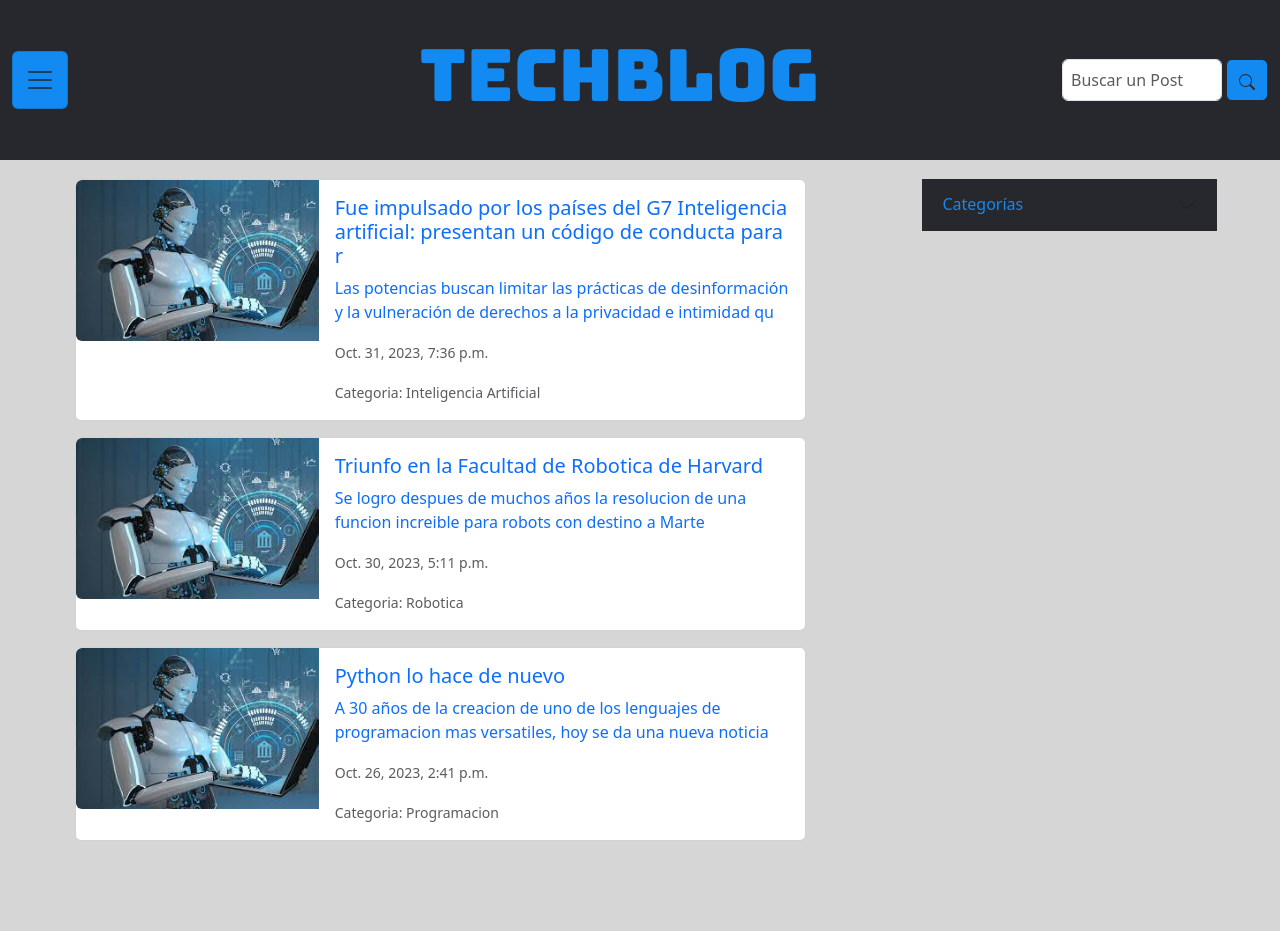
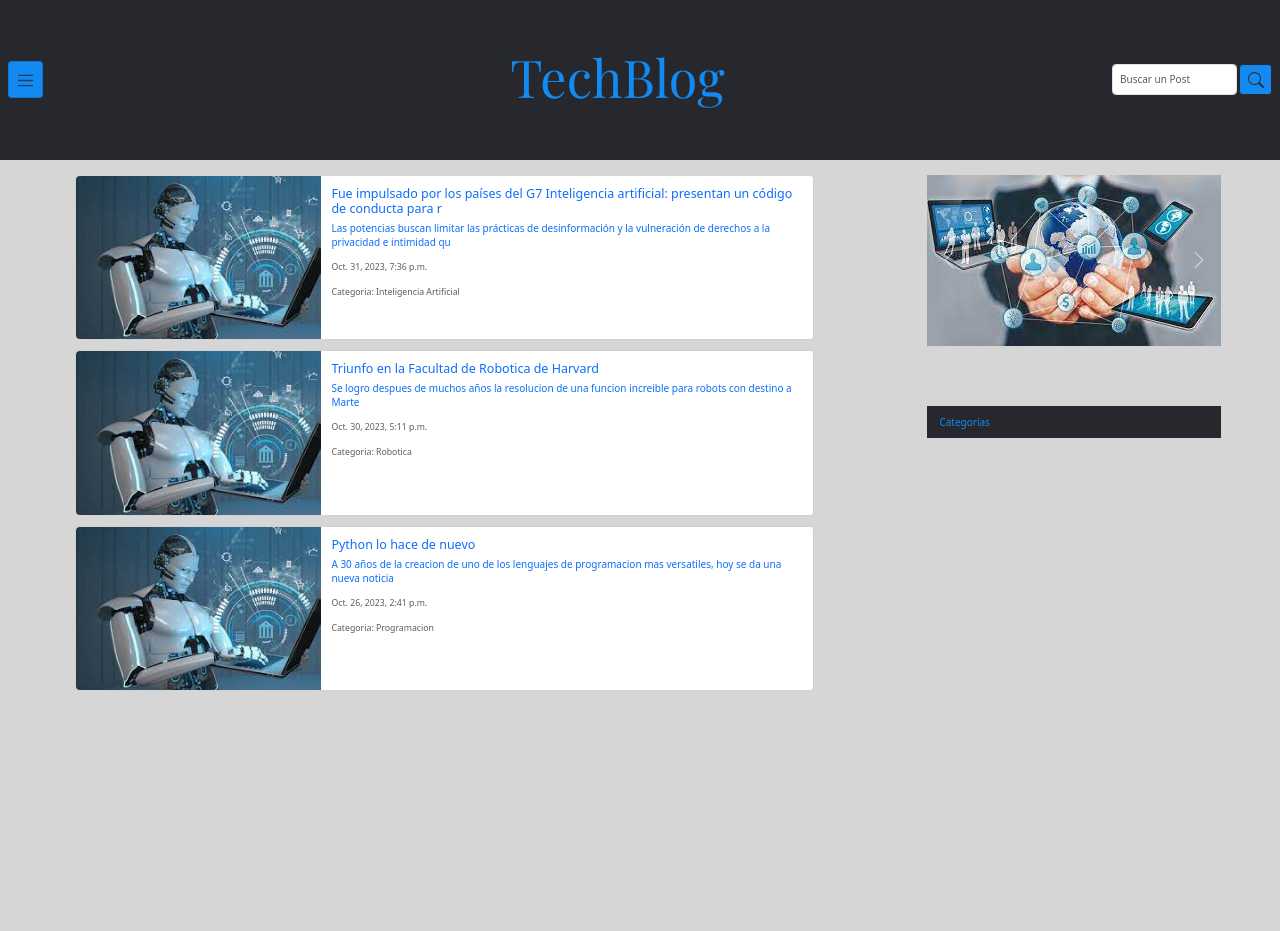
Before and after one commit to flavioaguirre/Tercera-pre-entrega-Aguirre, a Django app: page /inicio_blog/ in a window 1280 px wide. After the commit the page ends 690 px from the top, so only its background shows below. Run offline with Django 4.2, Linux system fonts and the light colour scheme; data comes from the database, SQL or seed files in the repository; both versions use the stored data as it was after the commit; parts of the project's set-up code (start-up, migrations or seed data) failed here and were passed over.

Commit message:
Estilos avanzados aside 1

```diff
--- a/inicio_blog/static/css/styles.css
+++ b/inicio_blog/static/css/styles.css
@@ -1,5 +1,50 @@
+/* --------------------  Normalize CSS */
+:root {
+    /*-- colors-- */
+    --primary: #138af2;
+    --secondary: #27282D;
+    --alternative: #0c1440;
+    --bg-color-grey: #cccc;
+
+    /* Spacings */
+    --spacing-xxlarge: 12.5em;
+    --spacing-xlarge: 10em;
+    --spacing-large: 6em;
+    --spacing-medium: 2.4em;
+    --spacing-small: 2em;
+    --spacing-xsmall: 1em;
+    --spacing-xxsmall: .7em;
+
+    /* Font-Family */
+    --font-principal: Roboto;
+    --font-title: 'Playfair Display', serif;
+
+    /* font-Sizes */
+    --text-large: 5.2rem;
+    --text-medium: 2.2rem;
+    --text-base: 1.6rem;
+    --text-small: 1.4rem;
+  }
+
+*::after,
+*::before,
+* {
+    margin: 0;
+    padding: 0;
+    box-sizing: border-box;
+    vertical-align: baseline;
+}
+
+html {
+    scroll-behavior: smooth;
+    font-size: 62.5%;
+}
+
 body{
+    min-height: 100vh;
     background: #cccc;
+    font-size: 100%;
+    line-height: 1.4em;
 }
 
 a{
@@ -11,10 +56,6 @@ a:hover{
     color: none;
 }
 
-html body ul {
-    list-style-type: none;
-}
-
 img,
 picture,
 video,
@@ -23,83 +64,92 @@ iframe {
     width: 100%;
     display: block;
 }
+/* --------------------- Fin Normalize */
 
-/* .header{
 
-} */
+/*       --------------- header */
+/* ------ nav */
+.navbar{
+    position: fixed;
+    height: 20%;
+    background: var(--secondary);
+}
 
 .btn:hover {
-    background: #138af2;
-    color: #27282D;
-    border-color: #138af2;
+    background: var(--primary);
+    color: var(--secondary);
+    border-color: var(--primary);
 }
 
 btn-check:checked+.btn, .btn.active, .btn.show, .btn:first-child:active, :not(.btn-check)+.btn:active{
-    background-color: #138af2;
-    color: #27282D;
+    background-color: var(--primary);
+    color: var(--secondary);
 }
 
 .btn-outline-success{
-    background: #138af2;
-    color: #27282D;
-    border-color: #27282D;
-}
-
-.navbar{
-    position: fixed;
-    height: 20%;
-    background: #27282D;
+    background: var(--primary);
+    color: var(--secondary);
+    border-color: var(--secondary);
 }
 
 .icono-nav{
-    margin: .1rem 1rem .1rem 1rem;
+    margin: .1rem 1rem .4rem 1rem;
 }
 
 .nav-link{
-    color: #138af2;
-    font-size: 1.1rem;
+    color: var(--primary);
+    font-size: var(--text-base);
+    padding: var(--spacing-xxsmall);
 }
 
 .navbar-toggler{
-    background: #138af2;
+    background: var(--primary);
 }
 
 .navbar-toggler-icon{
-    padding: .5rem;
-    height:3rem;
+    padding: var(--spacing-xxsmall);
+    height:var(--spacing-medium);
 }
 
 .offcanvas{
-    background: #27282D;
+    background: var(--secondary);
+    color: var(--primary);
+}
+
+.header_offcanvas{
     color: #138af2;
 }
 
+/* ----- Titulo del nav */
 .navbar-brand {
-    font-family: 'Bungee', sans-serif;
-    font-size: 4.5rem;
-    margin-left: 15%;
-    color: #138af2;
+    font-family: var(--font-title);
+    font-size: var(--text-large);
+    margin-left: 20%;
+    color: var(--primary);
 }
 
-.h1_brand_navbar{
-    font-family: 'Orbitron', sans-serif;
+/* form para busqueda por titulo */
+.form-control{
+    width: var(--spacing-xxlarge);
+    padding: var(--spacing-xxsmall);
 }
+/* ----------- Fin header */
 
-.form-control{
-    width: 10rem;
-    padding: .5rem;
-}
-
+/* -------------  main */
 .contenedor-main{
-    margin-top: 6.5rem;
+    margin-top: var(--spacing-xlarge);
     padding: 4%;
     display: flex;
 }
+/* -------------- Fin main */
 
+/* ------------ section */
 .contenedor-section{
     padding: 2%;
 }
+/* ----- Fin section */
 
+/* article */
 article.contenedor-article{
     padding: 2%;
     height: 40%;
@@ -109,29 +159,32 @@ article.contenedor-article{
     height: 20%;
 }
 
-.container-aside{
-    margin-top: 2%;
-}
-
 .list-group{
     margin-top: 7rem;
 }
 
-.header_offcanvas{
-    color: #138af2;
+
+
+/* aside */
+.container-aside{
+    margin-top: 2%;
+    display: flex;
+    flex-direction: column;
+    gap: var(--spacing-xsmall);
 }
 
 .bg-button-aside{
-    background: #27282D;
-    color: #138af2;
+    background: var(--secondary);
+    color: var(--primary);
+    margin-top: var(--spacing-large);
 }
 
 .bg-hr{
-    color: #138af2;
+    color: var(--primary);
 }
 .bg-button-aside-h2{
     border-radius: 50%;
 }
 .accordion-button::after{
-    color: #138af2;
+    color: var(--primary);
 }
--- a/inicio_blog/templates/inicio_blog/index.html
+++ b/inicio_blog/templates/inicio_blog/index.html
@@ -31,6 +31,30 @@
             {% endif %}
         </section>
         <aside class="container container-aside">
+          <div class="carousel-aside-container">
+            <div id="carouselExampleAutoplaying" class="carousel slide" data-bs-ride="carousel">
+              <div class="carousel-inner">
+                <div class="carousel-item active">
+                  <img src={% static "assets/img/inicio_blog/img-tecno2.jfif" %} class="d-block w-100" alt="...">
+                </div>
+                <div class="carousel-item">
+                  <img src={% static "assets/img/inicio_blog/img-tecno3.jfif" %} class="d-block w-100" alt="...">
+                </div>
+                <div class="carousel-item">
+                  <img src={% static "assets/img/inicio_blog/img-tecno1.jfif" %} class="d-block w-100" alt="...">
+                </div>
+              </div>
+              <button class="carousel-control-prev" type="button" data-bs-target="#carouselExampleAutoplaying" data-bs-slide="prev">
+                <span class="carousel-control-prev-icon" aria-hidden="true"></span>
+                <span class="visually-hidden">Previous</span>
+              </button>
+              <button class="carousel-control-next" type="button" data-bs-target="#carouselExampleAutoplaying" data-bs-slide="next">
+                <span class="carousel-control-next-icon" aria-hidden="true"></span>
+                <span class="visually-hidden">Next</span>
+              </button>
+            </div>
+
+          <div class="accordion-aside-container">
             <div class="accordion accordion-flush bg-dark bg-button-aside-h2" id="accordionFlushExample">
                 <div class="accordion-item bg-dark">
                   <h2 class="accordion-header bg-button-aside-h2">
@@ -49,6 +73,8 @@
                     </div>
                   </div>
                 </div>
+          </div>
+          </div>
         </aside>
     </main>
 {% endblock %}
--- a/templates/base.html
+++ b/templates/base.html
@@ -8,13 +8,8 @@
     <link href="https://cdn.jsdelivr.net/npm/bootstrap@5.3.2/dist/css/bootstrap.min.css" rel="stylesheet" integrity="sha384-T3c6CoIi6uLrA9TneNEoa7RxnatzjcDSCmG1MXxSR1GAsXEV/Dwwykc2MPK8M2HN" crossorigin="anonymous">
     <link rel="stylesheet" href= {% static "css/styles.css" %}>
     <link rel="preconnect" href="https://fonts.googleapis.com">
-    <link rel="preconnect" href="https://fonts.googleapis.com">
-    <link rel="preconnect" href="https://fonts.googleapis.com">
     <link rel="preconnect" href="https://fonts.gstatic.com" crossorigin>
-    <link href="https://fonts.googleapis.com/css2?family=Bungee&display=swap" rel="stylesheet">
-    <style>
-        @import url('https://fonts.googleapis.com/css2?family=Orbitron:wght@600&display=swap');
-      </style>
+    <link href="https://fonts.googleapis.com/css2?family=Playfair+Display&display=swap" rel="stylesheet">
 </head>
 <body>
     <header class="header">
@@ -23,7 +18,7 @@
                 <button class="navbar-toggler" type="button" data-bs-toggle="offcanvas" data-bs-target="#offcanvasNavbar" aria-controls="offcanvasNavbar" aria-label="Toggle navigation">
                     <span class="navbar-toggler-icon"></span>
                 </button>
-                <div class="offcanvas offcanvas-start" tabindex="-1" id="offcanvasNavbar" aria-labelledby="offcanvasNavbarLabel">
+                <div class="offcanvas offcanvas-start offcanvas-mod" tabindex="-1" id="offcanvasNavbar" aria-labelledby="offcanvasNavbarLabel">
                     <div class="offcanvas-header header_offcanvas">
                         <h5 class="offcanvas-title" id="offcanvasNavbarLabel">TechBlog</h5>
                         <button type="button" class="btn-close" data-bs-dismiss="offcanvas" aria-label="Close"></button>
```
Also changed, not shown: db.sqlite3, inicio_blog/static/assets/static/Orbitron-Black.ttf (deleted), inicio_blog/static/assets/static/Orbitron-Bold.ttf (deleted), inicio_blog/static/assets/static/Orbitron-ExtraBold.ttf (deleted), inicio_blog/static/assets/static/Orbitron-Medium.ttf (deleted), inicio_blog/static/assets/static/Orbitron-Regular.ttf (deleted), inicio_blog/static/assets/static/Orbitron-SemiBold.ttf (deleted).
